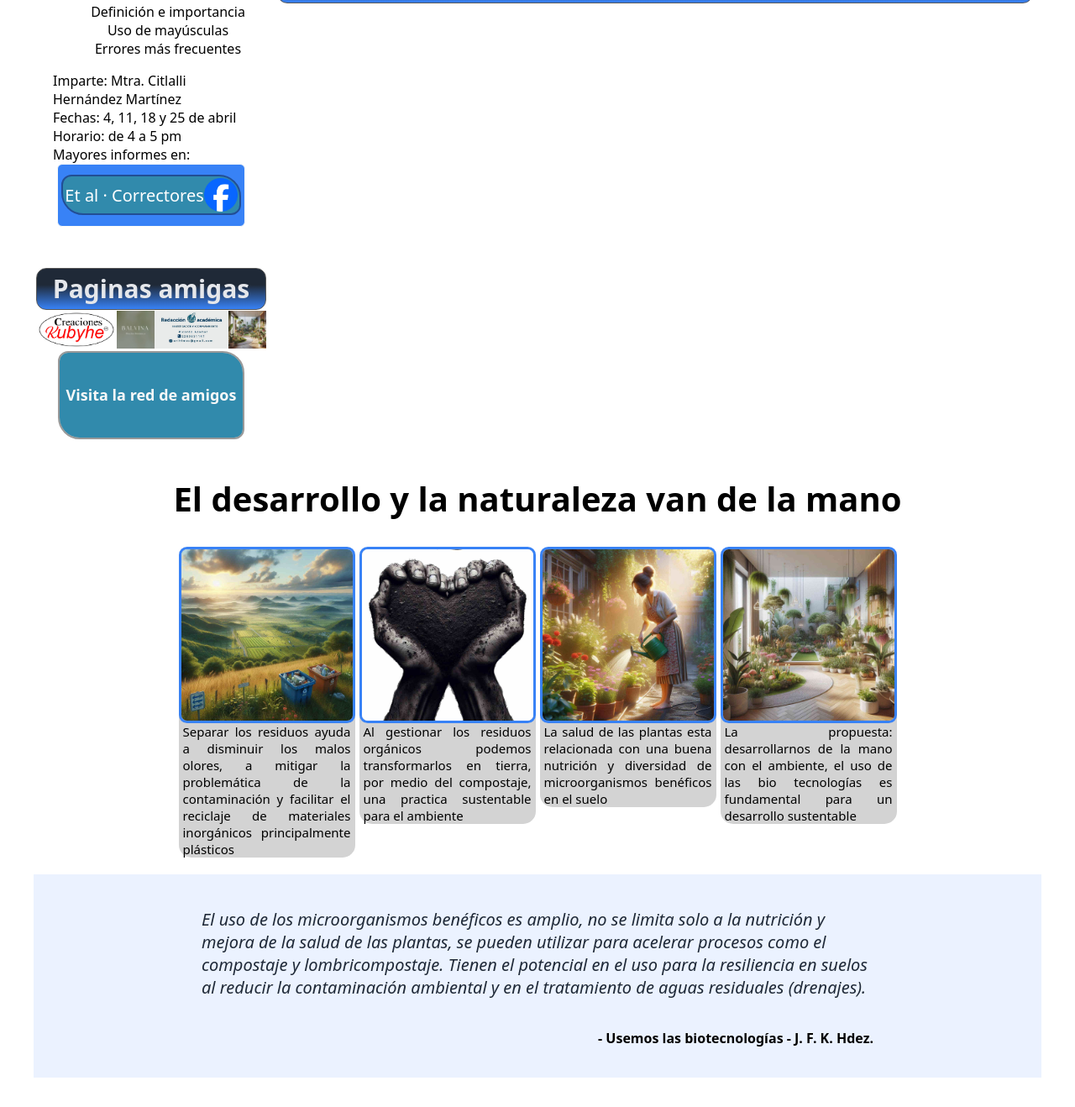
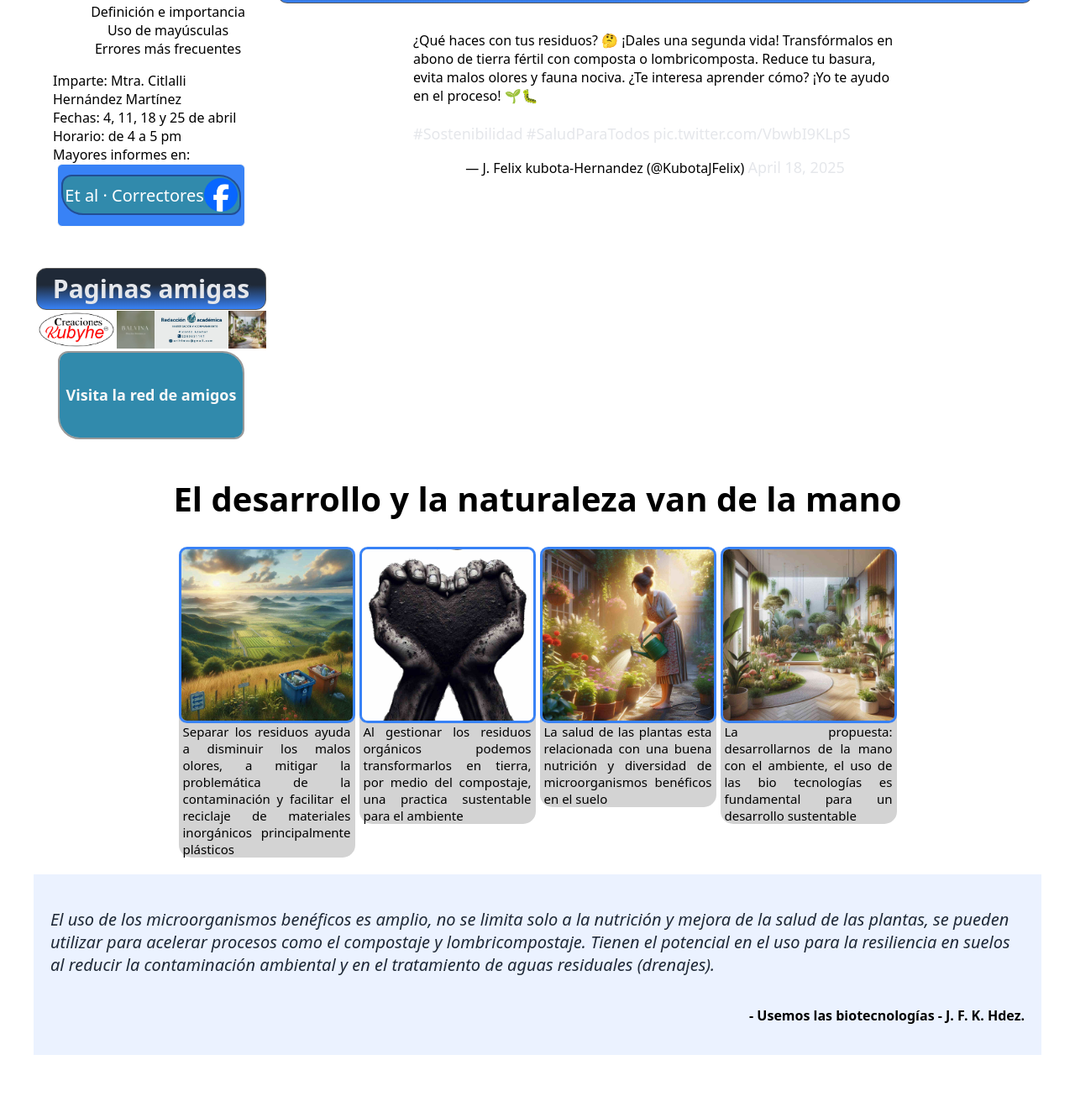
Before and after one commit to kubodread/kubiotec, a plain HTML site: page index.html in a window 1280 px wide. Shown: the part 980-2298 px from the top of the page at 84% size. Drawn offline with Linux system fonts and the light colour scheme.

Commit message:
actualizando

```diff
--- a/index.html
+++ b/index.html
@@ -78,7 +78,7 @@
                     <div class="feeds">
                         <!-- <div class="taggbox" style="width:100%;height:100%" data-widget-id="2164356" data-tags="false"  ></div><script src="https://widget.taggbox.com/embed-lite.min.js" type="text/javascript"></script> -->
                         <!-- <div class="taggbox" style="width:100%;height:100%" data-widget-id="2164361" data-tags="false"  ></div><script src="https://widget.taggbox.com/embed-lite.min.js" type="text/javascript"></script> -->
-                        <!-- <blockquote data-cards="hidden"  class="twitter-tweet" style="width: 80%;"><p style="width: 80%;" lang="es" dir="ltr">¿Qué haces con tus residuos? 🤔 ¡Dales una segunda vida! Transfórmalos en abono de tierra fértil con composta o lombricomposta. Reduce tu basura, evita malos olores y fauna nociva. ¿Te interesa aprender cómo? ¡Yo te ayudo en el proceso! 🌱🐛<br><br> <a href="https://twitter.com/hashtag/Sostenibilidad?src=hash&amp;ref_src=twsrc%5Etfw">#Sostenibilidad</a> <a href="https://twitter.com/hashtag/SaludParaTodos?src=hash&amp;ref_src=twsrc%5Etfw">#SaludParaTodos</a> <a href="https://t.co/VbwbI9KLpS">pic.twitter.com/VbwbI9KLpS</a></p>&mdash; J. Felix kubota-Hernandez (@KubotaJFelix) <a href="https://twitter.com/KubotaJFelix/status/1913076856162501007?ref_src=twsrc%5Etfw">April 18, 2025</a></blockquote> <script async src="https://platform.twitter.com/widgets.js" charset="utf-8"></script>                 -->
+                        <blockquote data-cards="hidden"  class="twitter-tweet" style="width: 80%;"><p style="width: 80%;" lang="es" dir="ltr">¿Qué haces con tus residuos? 🤔 ¡Dales una segunda vida! Transfórmalos en abono de tierra fértil con composta o lombricomposta. Reduce tu basura, evita malos olores y fauna nociva. ¿Te interesa aprender cómo? ¡Yo te ayudo en el proceso! 🌱🐛<br><br> <a href="https://twitter.com/hashtag/Sostenibilidad?src=hash&amp;ref_src=twsrc%5Etfw">#Sostenibilidad</a> <a href="https://twitter.com/hashtag/SaludParaTodos?src=hash&amp;ref_src=twsrc%5Etfw">#SaludParaTodos</a> <a href="https://t.co/VbwbI9KLpS">pic.twitter.com/VbwbI9KLpS</a></p>&mdash; J. Felix kubota-Hernandez (@KubotaJFelix) <a href="https://twitter.com/KubotaJFelix/status/1913076856162501007?ref_src=twsrc%5Etfw">April 18, 2025</a></blockquote> <script async src="https://platform.twitter.com/widgets.js" charset="utf-8"></script>
 
                     </div>
             </div>
--- a/style.css
+++ b/style.css
@@ -1953,7 +1953,7 @@ img.figtkubimg:hover {
     }
     .textocont2 {
         display: flex;
-        padding: 20px 200px;
+        padding: 20px 20px;
         flex-direction: column;
     }
 
```
Also changed, not shown: tutoriales.html (+0 -1 lines).
